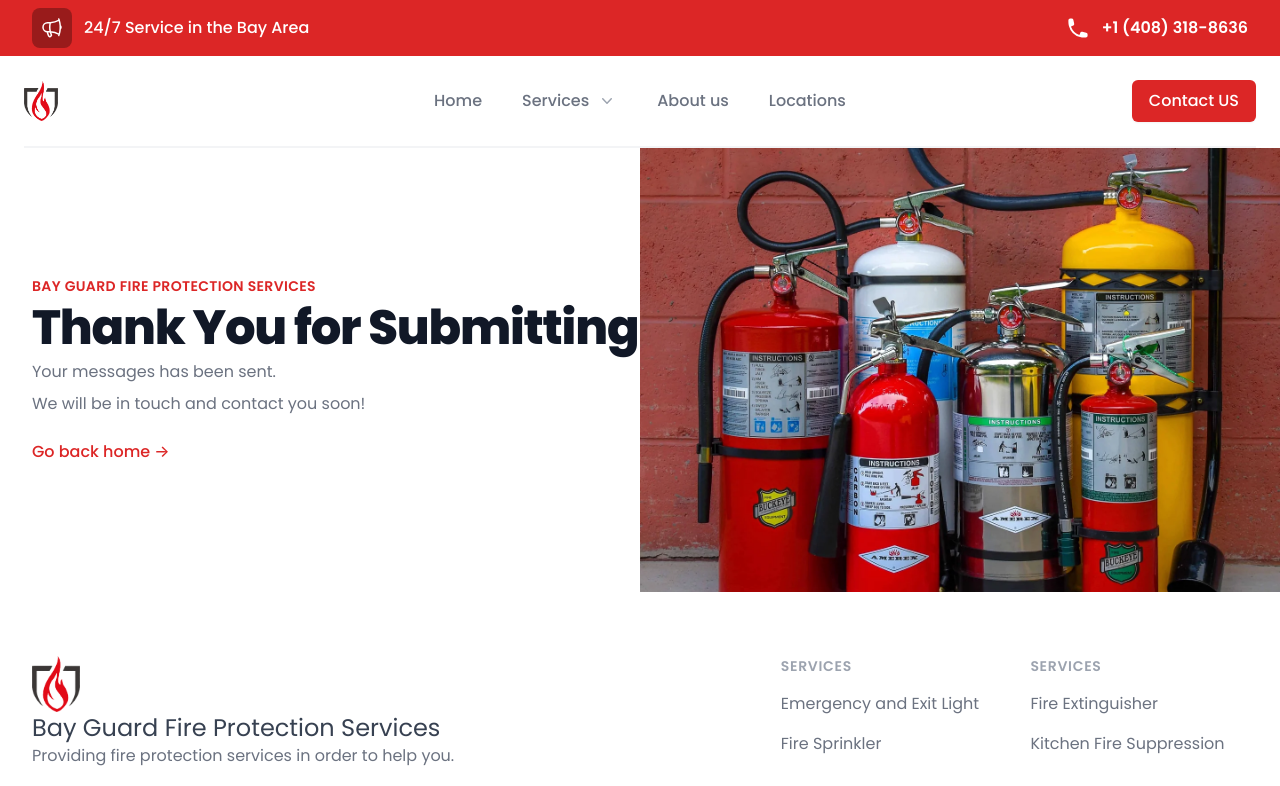
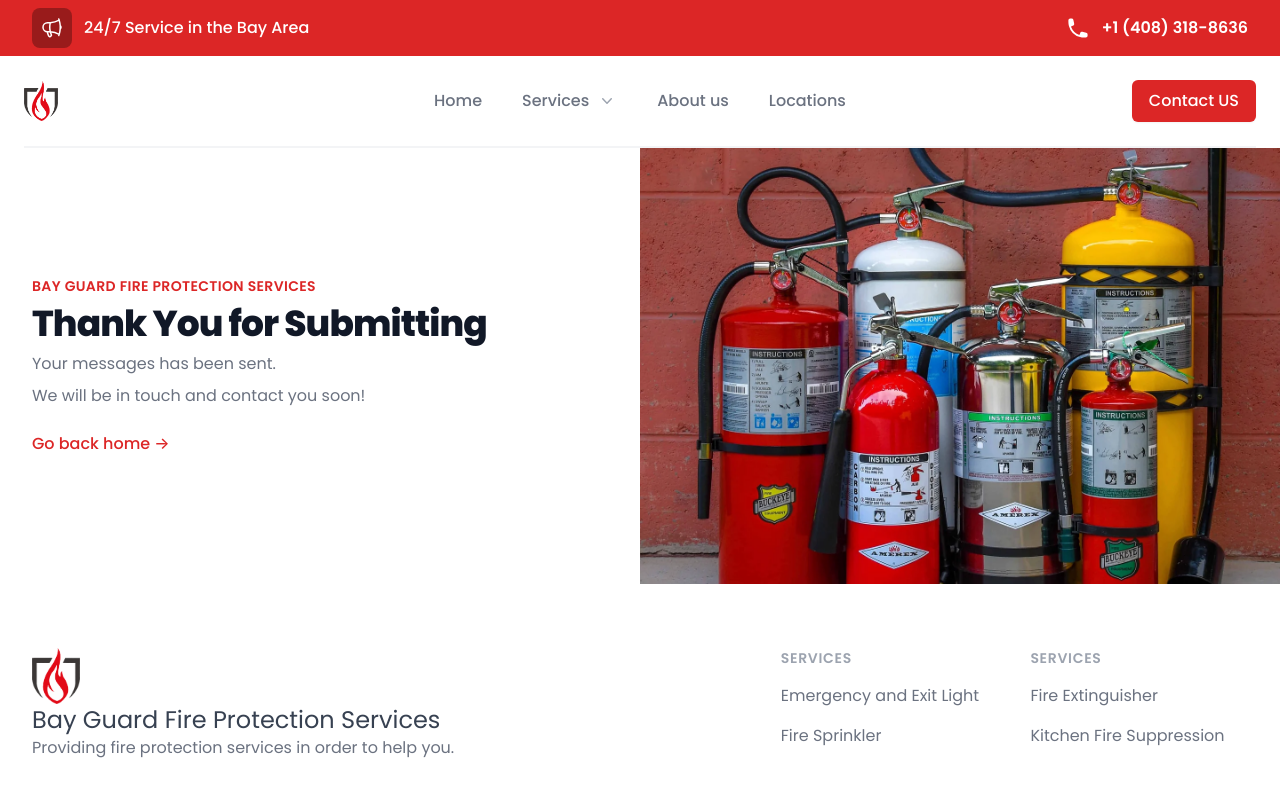
Before and after one commit to Shahhin68/Bay-Guard-Fire-Protection, a React (Create React App) app: page /thank-you in a window 1280 px wide. Shown: the top 786 px of the page. Built offline with nearby package versions, Linux system fonts and the light colour scheme.

Commit message:
decreased font size

```diff
--- a/src/pages/ThankYouPage.js
+++ b/src/pages/ThankYouPage.js
@@ -31,7 +31,7 @@ const ThankYouPage = () => {
                 <p className='text-sm font-semibold text-red-600 uppercase tracking-wide'>
                   Bay Guard Fire Protection Services
                 </p>
-                <h1 className='mt-2 w-2/3 text-4xl font-extrabold text-gray-900 tracking-tight sm:text-5xl'>
+                <h1 className='mt-2 w-2/3 text-4xl font-extrabold text-gray-900 tracking-tight'>
                   Thank You for Submitting
                 </h1>
                 <p className='mt-2 text-base text-gray-500'>
@@ -57,7 +57,7 @@ const ThankYouPage = () => {
           <img
             className='absolute inset-0 h-full w-full object-cover'
             src={FireExtinguishers}
-            alt=''
+            alt='Fire Extinguishers'
           />
         </div>
       </div>
```
